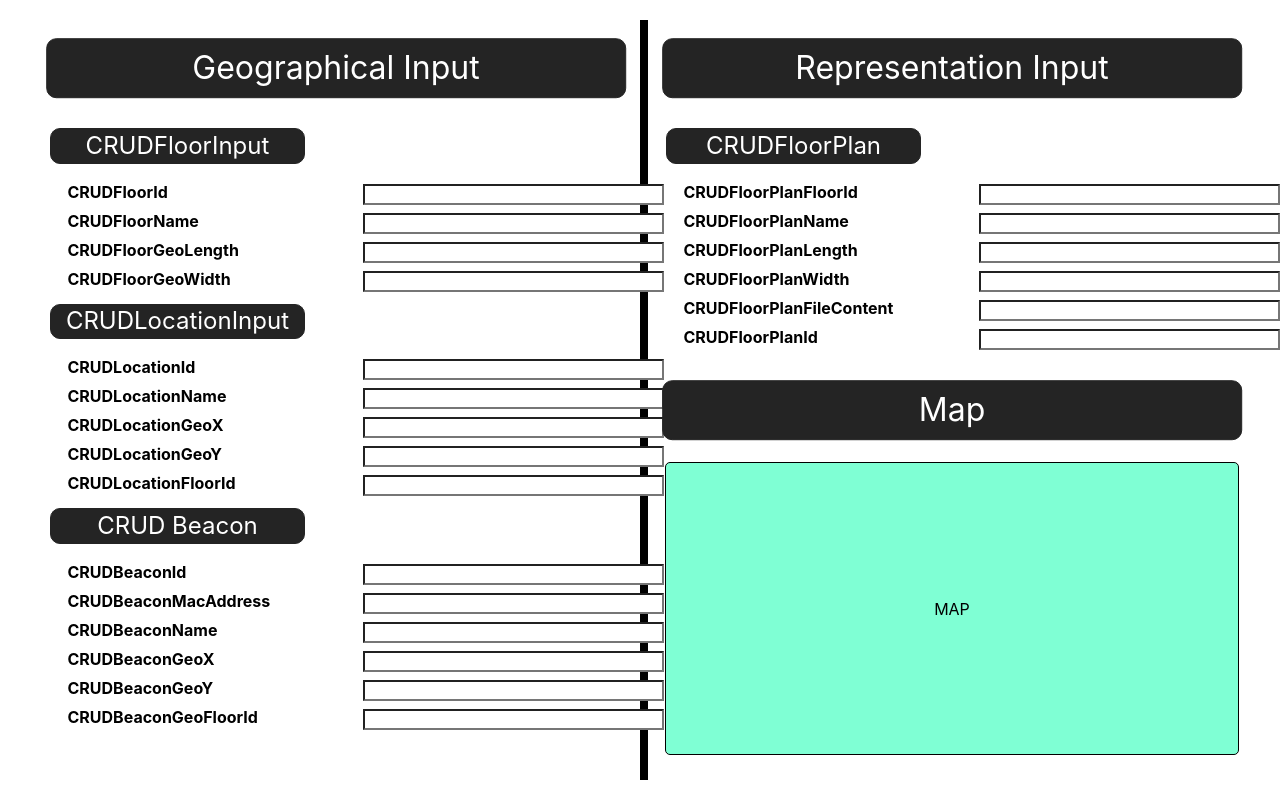
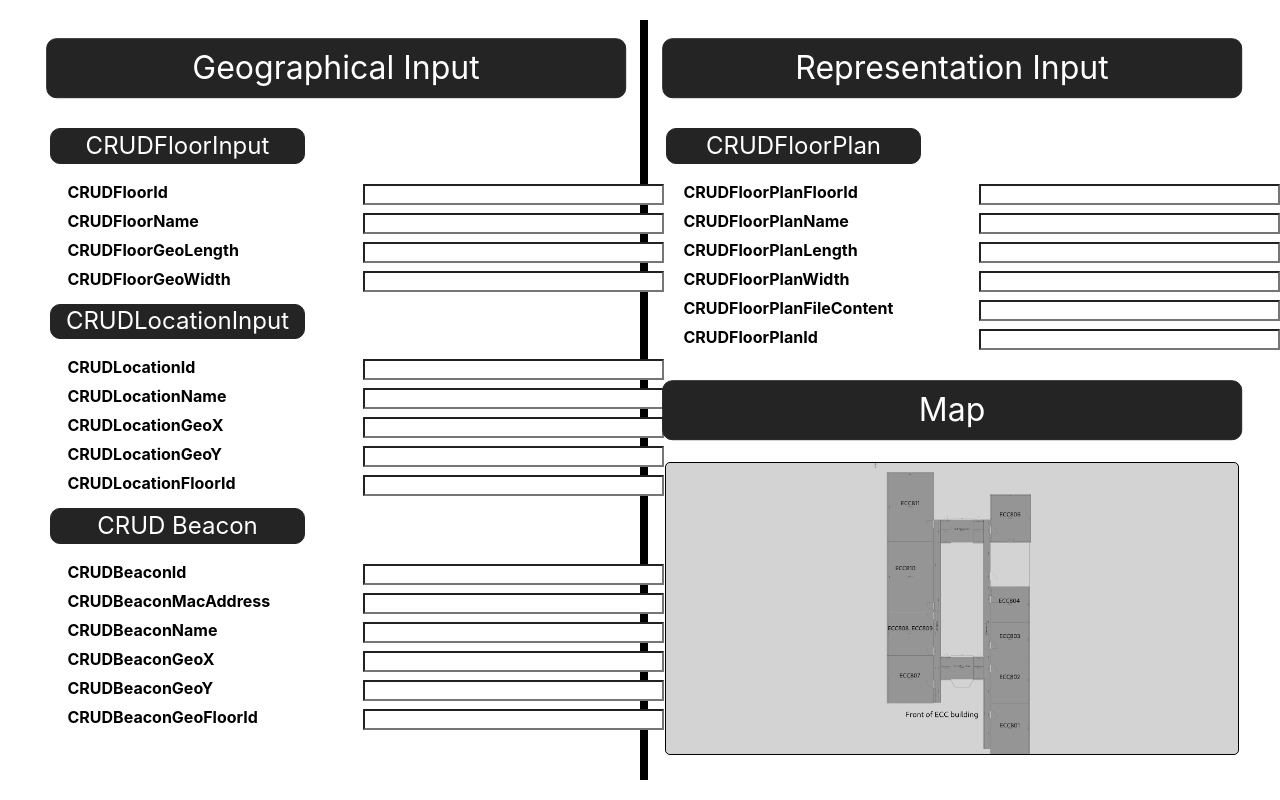
Before and after one commit to juntthanat/IPS_Config_Page, a React (Vite) app: page / in a window 1280 px wide. Built offline with nearby package versions, Linux system fonts and the light colour scheme.

Commit message:
feat: add image

```diff
--- a/src/representation/map/map_input.css
+++ b/src/representation/map/map_input.css
@@ -17,5 +17,10 @@
     justify-content: center;
     align-items: center;
 
-    background-color: aquamarine;
+    /* background-color: aquamarine; */
+    background-color: lightgray;
 }
+img{
+    max-width: 100%;
+    max-height: 100%;
+  }
--- a/src/representation/map/map_input.jsx
+++ b/src/representation/map/map_input.jsx
@@ -1,10 +1,11 @@
 import "./map_input.css"
+import map1 from "../../assets/map_1.png"
 
 export default function MapInput(){
     return (
         <div id="map-input-background">
             <div id="map-input-container">
-                MAP
+                <img src={map1} alt="Map" draggable="false"></img>
             </div>
         </div>
     )
```
Also changed, not shown: src/assets/map_1.png (added).
